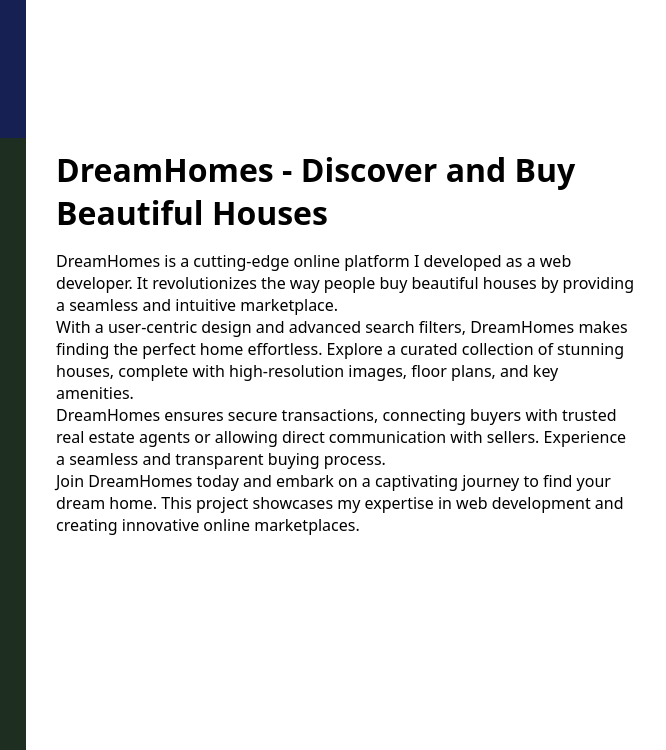
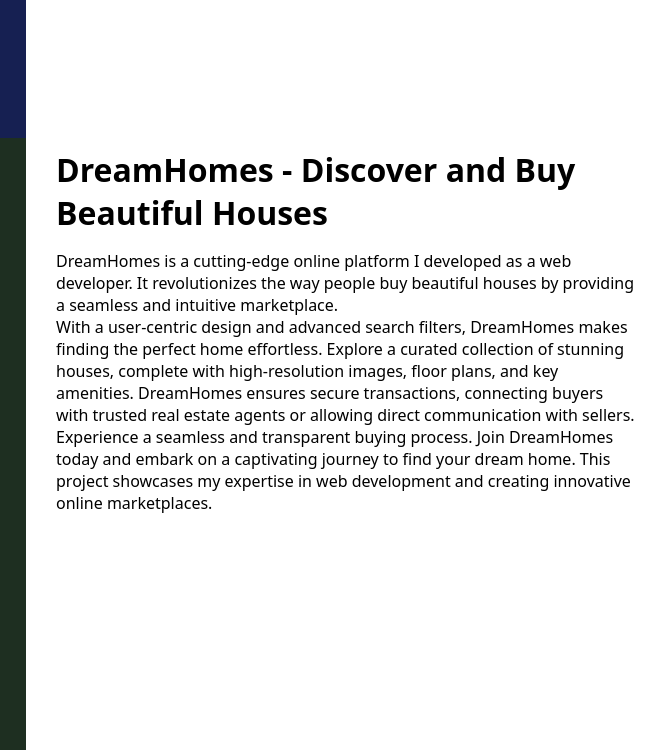
Before and after one commit to 01alex01/alex, a website: page index.html in a window 1280 px wide. Shown: the part 3062-3812 px from the top of the page, 614-1280 px from the left. Drawn offline with nearby package versions, Linux system fonts and the light colour scheme.

Commit message:
Update index.html
removing some br tag from the last section

```diff
--- a/index.html
+++ b/index.html
@@ -171,10 +171,10 @@
                         the way people buy beautiful houses by providing a seamless and intuitive marketplace.<br>
                         With a user-centric design and advanced search filters, DreamHomes makes finding the perfect
                         home effortless. Explore a curated collection of stunning houses, complete with high-resolution
-                        images, floor plans, and key amenities.<br>
+                        images, floor plans, and key amenities.
                         DreamHomes ensures secure transactions, connecting buyers with trusted real estate agents or
                         allowing direct communication with sellers. Experience a seamless and transparent buying
-                        process.<br>
+                        process.
                         Join DreamHomes today and embark on a captivating journey to find your dream home. This project
                         showcases my expertise in web development and creating innovative online marketplaces.
                     </p>
```
